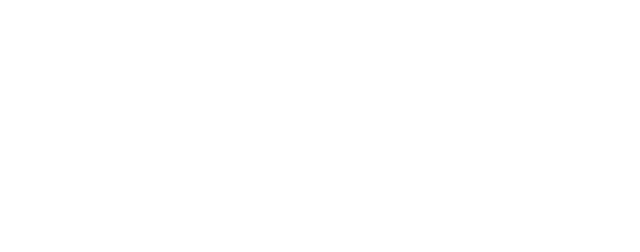
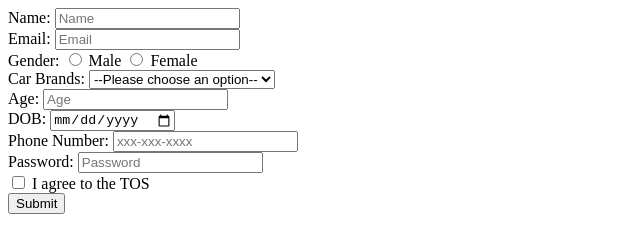
Before and after one commit to acciojob/signup-form-car-Kartikgauniyal, a website: page main.html in a window 1280 px wide. Shown: the whole page, without its empty margins (0-640 px from the left). Drawn offline with Linux system fonts and the light colour scheme.

Commit message:
created a submission

```diff
--- a/main.html
+++ b/main.html
@@ -8,7 +8,52 @@
 
 <body>
 	<!-- the entire body must be written by student -->
-    <script type="text/javascript" src="./script.js">
+   <form action="/submit" method="post">
+		<label for="name">Name:</label>
+		<input type="text" id="name" Placeholder="Name" required>
+		<br>
+		<label for="email">Email:</label>
+		<input type="email" id="email" placeholder="Email" required>
+		<br>
+
+		<label>Gender:</label>
+
+		<input type="radio" id="gender_m"  name="gender" required>
+		<label for="gender_m">Male</label>
+		<input type="radio" id="gender_f" name="gender"  required>
+		<label for="gender_f">Female</label>
+		<br>
+
+
+		<label for="Car Brands">Car Brands:</label>
+		<select id="cars" name="cars" required>
+			<option value="" disabled selected>--Please choose an option--</option>
+			<!-- Add options for car brands here -->
+			<option value="toyota">Toyota</option>
+			<option value="ford">Ford</option>
+			<option value="honda">Honda</option>
+			<!-- Add more options as needed -->
+		</select>
+		<br>
+		<label for="age">Age:</label>
+    <input type="number" id="age" name="age" placeholder="Age" required><br>
+
+    <label for="dob">DOB:</label>
+    <input type="date" id="dob" name="dob" required><br>
+
+    <label for="tel">Phone Number:</label>
+    <input type="tel" id="tel" name="tel" placeholder="xxx-xxx-xxxx"><br>
+	<label for="password">Password:</label>
+    <input type="password" id="password" name="password" placeholder="Password" required><br>
+
+    <input type="checkbox" id="tos" name="tos" required>
+    <label for="tos">I agree to the TOS</label><br>
+
+
+<input type="submit" value="Submit">
+	</form>
+
+	<script type="text/javascript" src="./script.js">
 </script>
 
 </body>
```
